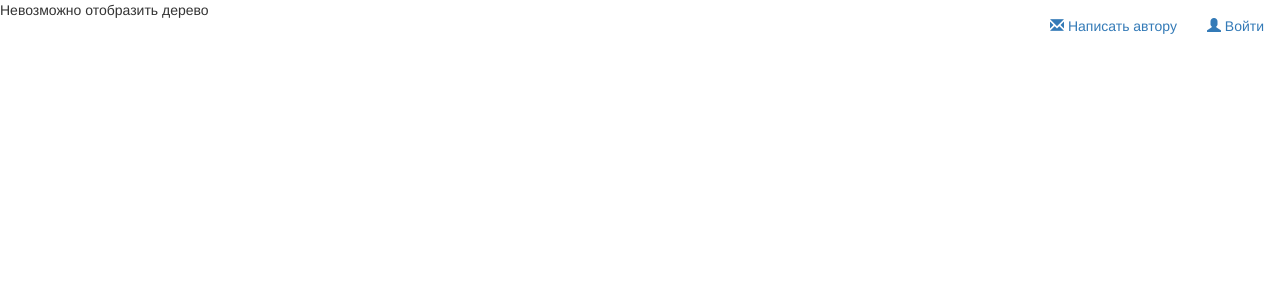
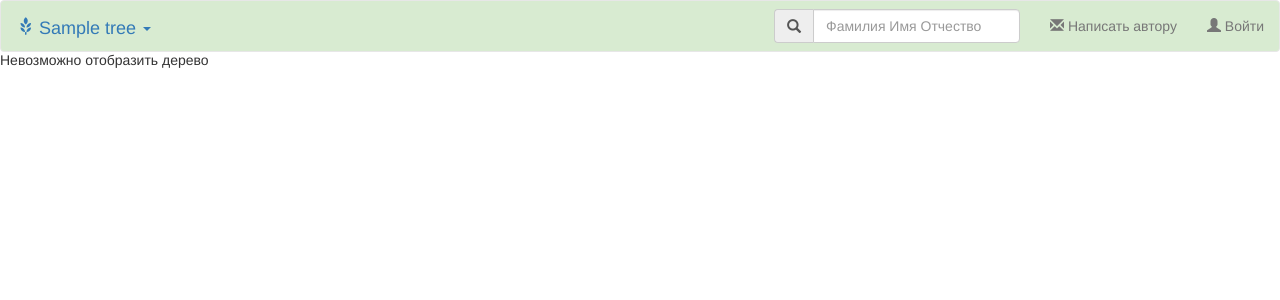
Before and after one commit to kseniazhagorina/genotree, a Flask app: template src/templates/tree.html in a window 1280 px wide. Shown: the top 300 px of the page. Run offline with Flask 2, Linux system fonts and the light colour scheme; the template is opened without the code that fills it: most values are stand-ins (such as "Sample title", 1, 10 or a date in 2020); parts of the project's set-up code (start-up, migrations or seed data) failed here and were passed over; some libraries are stand-ins or nearby versions.

Commit message:
Trees menu (Issue #63)

```diff
--- a/src/templates/tree.html
+++ b/src/templates/tree.html
@@ -69,7 +69,10 @@
                 height: 100vh;
                 cursor: -webkit-grab;
                 padding-bottom: 220px;
+                padding-top:50px;
             }
+
+
 		</style>
 
 		<script>
@@ -213,15 +216,37 @@
         <nav id="person-snippet-container" >
         </nav>
 
-        <nav class="navbar">
+        <nav class="navbar navbar-default" id="tree-top-navbar" style="background-color: #d8ebd1;" >
             <div class="navbar-header">
               <!-- Кнопка «Гамбургер» отображается только в мобильном виде (предназначена для открытия основного содержимого Navbar) -->
-              <a href="#" type="button" class="navbar-toggle collapsed" data-toggle="collapse" data-target="#navbar-main">
+              <a href="#" type="button" class="navbar-toggle collapsed" data-toggle="collapse" data-target="#navbar-other-items">
                 <span class="glyphicon glyphicon-menu-hamburger" aria-hidden="true"></span>
               </a>
+
+              <div class="navbar-brand">
+                      <a href="#" class="dropdown-toggle" data-toggle="dropdown" role="button" aria-haspopup="true" aria-expanded="false">
+                      <span class="glyphicon glyphicon-grain"></span> {{context.tree.name}} <span class="caret"></span></a>
+                      <ul class="dropdown-menu">
+                        {% for tree in context.data.trees.values() %}
+                            <li><a href="/{{tree.uid}}">{{tree.name}}</a></li>
+                        {% endfor %}
+                      </ul>
+              </div>
+
+
             </div>
-            <div class="collapse navbar-collapse" id="navbar-main">
+            <div class="collapse navbar-collapse" id="navbar-other-items">
+
+
                 <ul class="nav navbar-nav navbar-right pull-right">
+                  <li>
+                      <form class="navbar-form" role="search" action="/search">
+                          <div class="form-group input-group">
+                            <span class="input-group-addon"><span class="glyphicon glyphicon-search"></span></span>
+                            <input type="text" class="form-control" placeholder="Фамилия Имя Отчество" name="text"/>
+                          </div>
+                      </form>
+                  </li>
                   <li><a href="#" data-toggle="modal" data-target="#contacts"><span class="glyphicon glyphicon-envelope"></span> Написать автору</a></li>
                   <li><a href="/lk" target='_blank'><span class="glyphicon glyphicon-user"></span>
                   {% if user and user.is_authenticated() %} {{user.auth_info().me.first_name}} {% else %} Войти {% endif %}</a></li>
```
